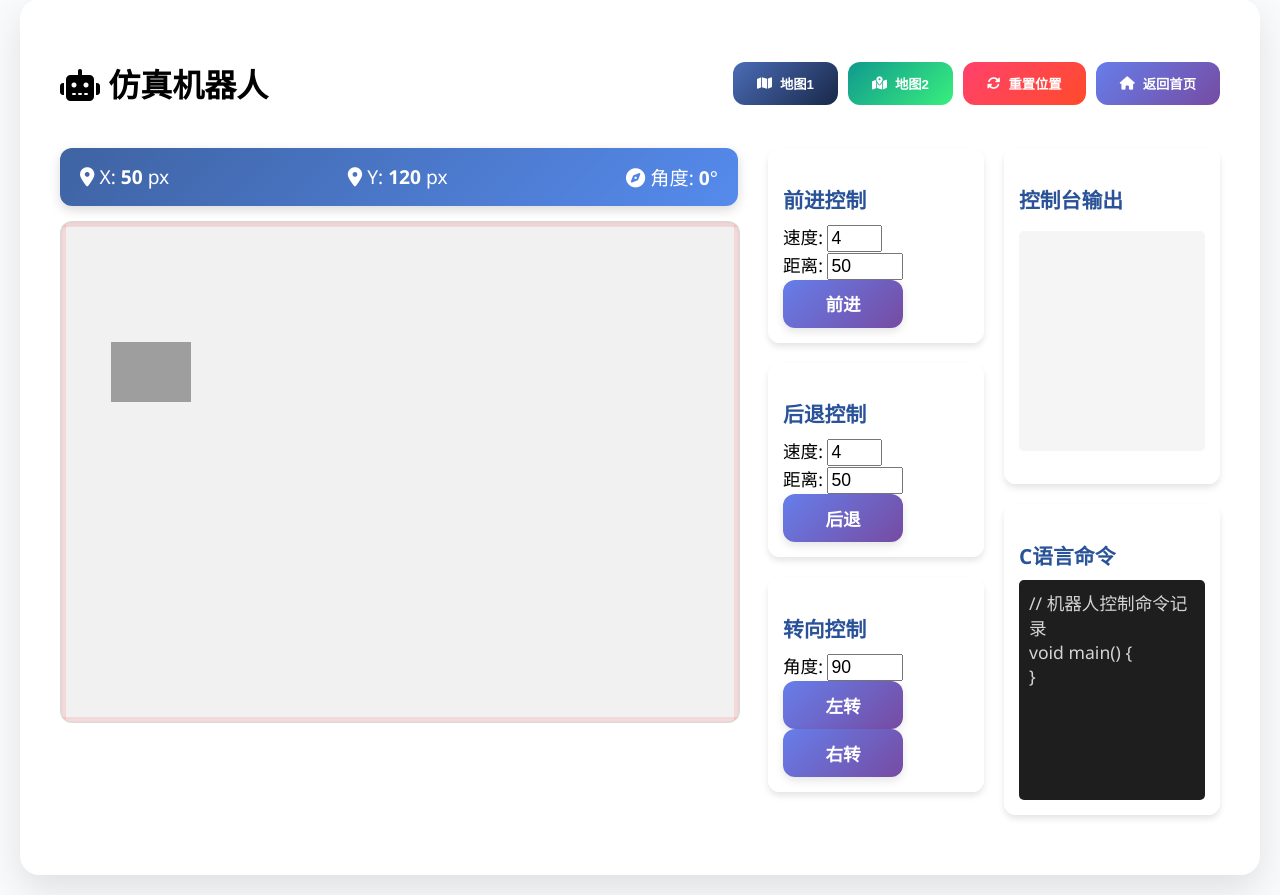
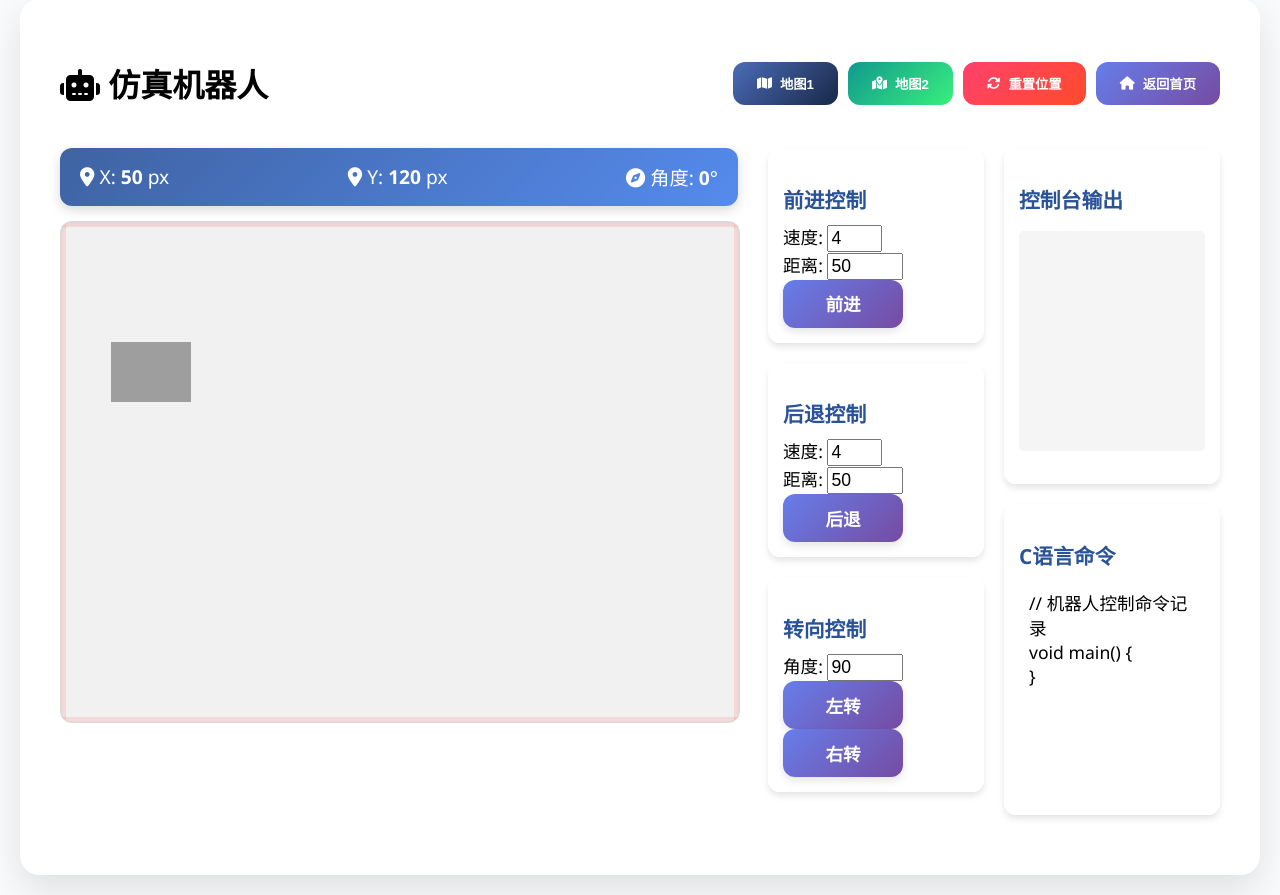
Before and after one commit to uwislab/urobot-mcp, a Flask app: page /robot in a window 1280 px wide. Shown: the part 21-916 px from the top of the page. Run offline with Flask 3, Linux system fonts and the light colour scheme; some libraries are stand-ins or nearby versions; grey boxes are pictures that could not be loaded.

Commit message:
style: change console colors to white background with black text

```diff
--- a/templates/robot/robot.html
+++ b/templates/robot/robot.html
@@ -189,12 +189,12 @@
         }
 
         #console {
-            background: #1e1e1e;
-            color: #d4d4d4;
+            background: white;
+            color: black;
         }
 
         .command {
-            color: #569cd6;
+            color: #0066cc;
         }
 
         /* 坐标显示样式 */
@@ -322,7 +322,7 @@
 
                         <div class="control-group" style="font-size: 1.1rem;">
                             <h3 style="font-size: 1.3rem;">C语言命令</h3>
-                            <div id="console">
+                            <div id="console" style="background: white; color: black;">
                                 <div>// 机器人控制命令记录</div>
                                 <div>void main() {</div>
                                 <div id="commandLog"></div>
```
